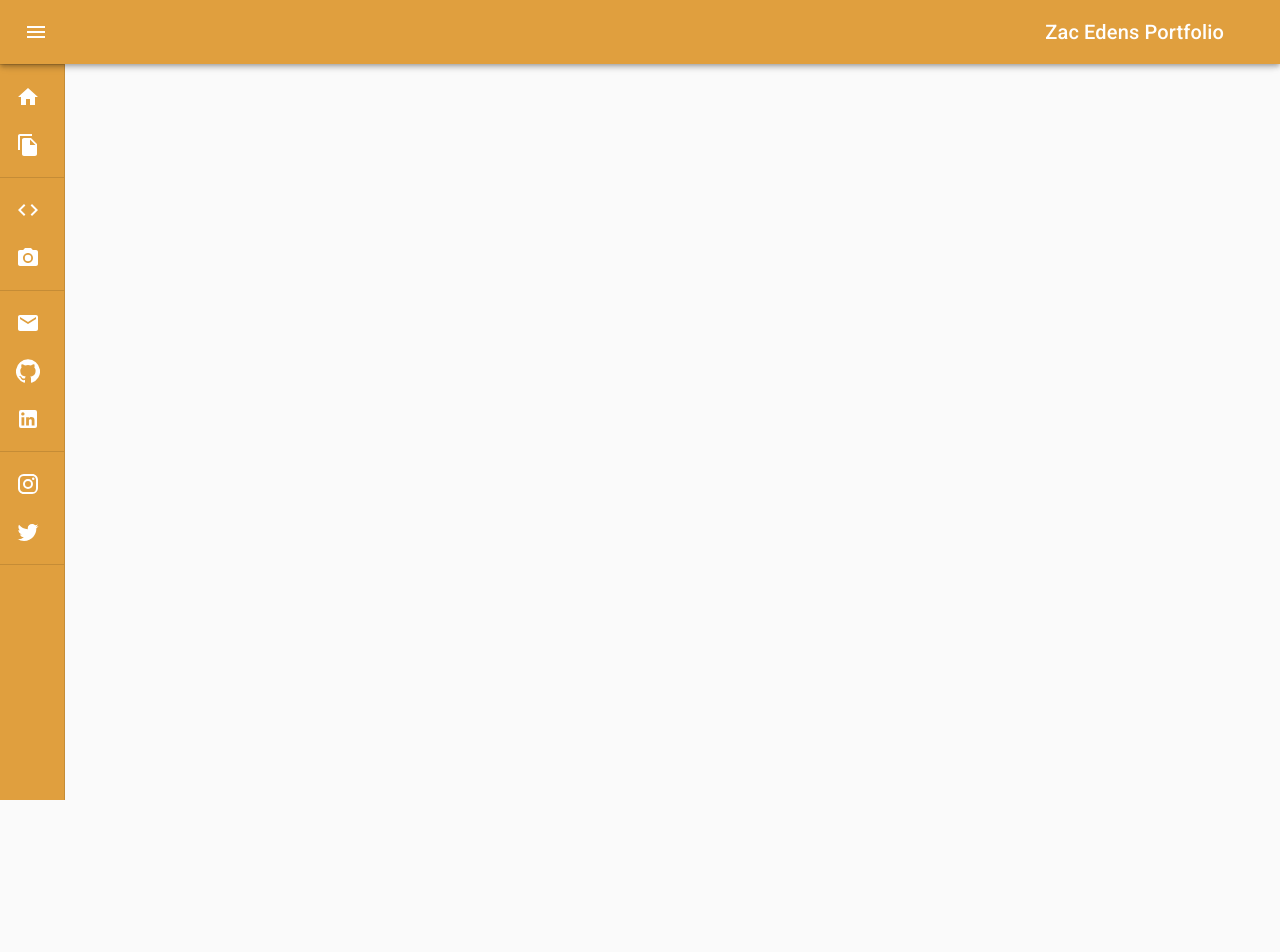
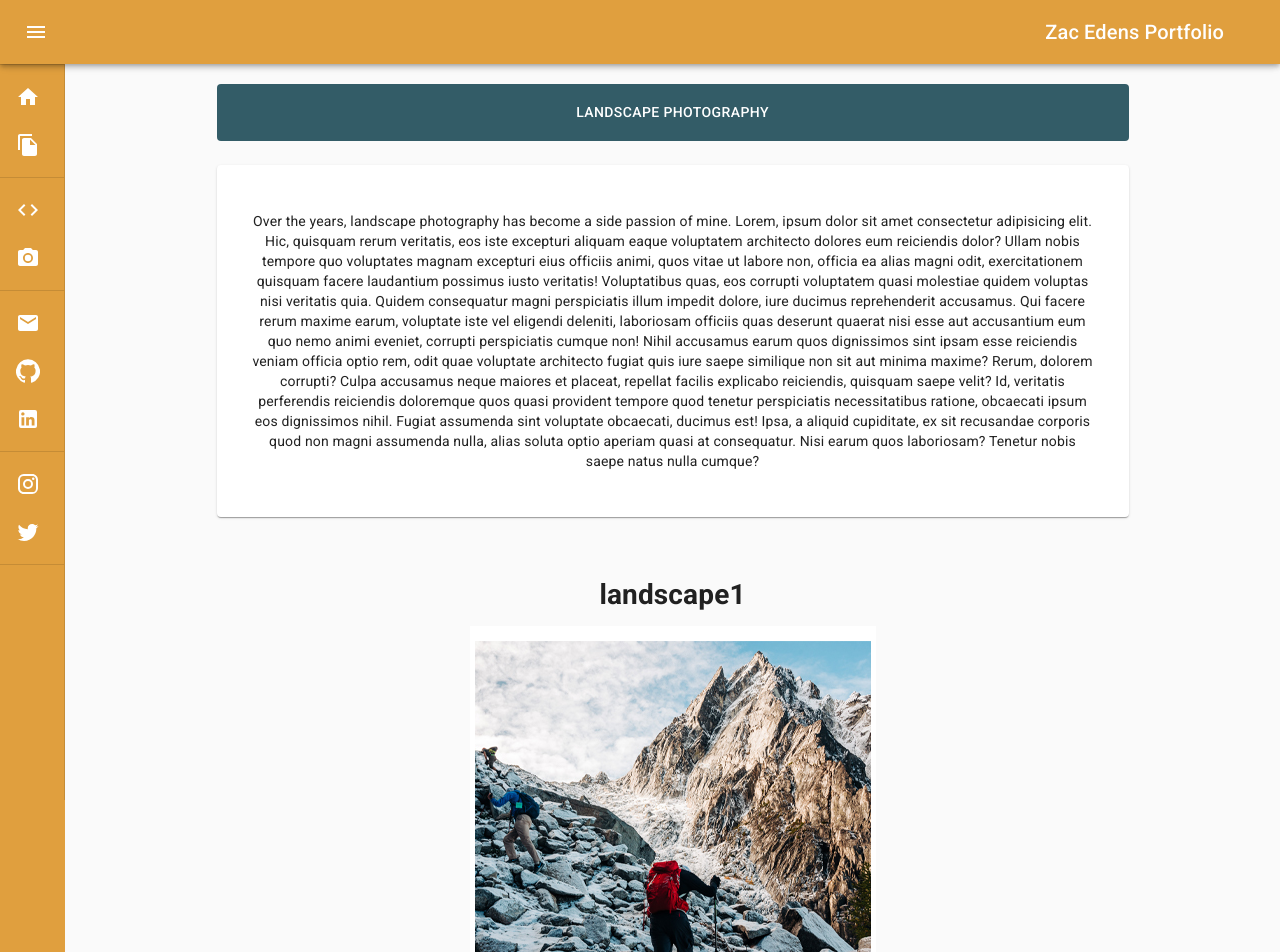
Before and after one commit to themancalledzac/edens-portfolio, a React (Create React App) app: page /photography/landscape in a window 1280 px wide. Shown: the top 952 px of the page. Before the commit the page ends 800 px from the top, so only its background shows below. Built offline with nearby package versions, Linux system fonts and the light colour scheme.

Commit message:
Working on Landscape page. will componentize it into a single component for all photo pages soon. Also updated router for each page.

```diff
--- a/src/components/PhotoCard.js
+++ b/src/components/PhotoCard.js
@@ -25,9 +25,9 @@ const useStyles = makeStyles(() => ({
     borderBottom: "15px solid white",
     borderTop: "15px solid white",
     textAlign: "center",
-      "&:hover": {
-        cursor: "pointer",
-    }
+    "&:hover": {
+      cursor: "pointer",
+    },
   },
 }));
 
@@ -40,6 +40,11 @@ const PhotoCard = ({ title, image, nav }) => {
   const handleClick = async () => {
     const name = { nav };
     dispatch(PHOTO_PAGE_STATE(true));
+    window.scroll({
+      top: 0,
+      left: 0,
+      behavior: "smooth",
+    });
     history.push(name.nav, "_blank");
   };
   const classes = useStyles();
@@ -51,7 +56,12 @@ const PhotoCard = ({ title, image, nav }) => {
             <Button onClick={handleClick}>{title}</Button>
           </Typography>
           <hr></hr>
-          <img className={classes.image} onClick={handleClick} src={image.src} alt={image.title} />
+          <img
+            className={classes.image}
+            onClick={handleClick}
+            src={image.src}
+            alt={image.title}
+          />
         </Container>
       </Paper>
     </>
--- /dev/null
+++ b/src/components/PhotoPageCard.js
@@ -0,0 +1,50 @@
+import {
+  Button,
+  Grid,
+  Paper,
+  Container,
+  Link,
+  makeStyles,
+} from "@material-ui/core";
+import { useHistory } from "react-router-dom";
+
+const useStyles = makeStyles(() => ({
+  root: {
+    flexGrow: 1,
+  },
+  title: {
+    height: "3rem",
+    textAlign: "center",
+    paddingTop: "1rem",
+    padding: "0, 2rem",
+  },
+  image: {
+    maxWidth: "100%",
+    border: "5px solid white",
+    borderBottom: "15px solid white",
+    borderTop: "15px solid white",
+    textAlign: "center",
+    marginLeft: "auto",
+    marginRight: "auto",
+    display: "block",
+  },
+  description: {},
+}));
+
+const PhotoPageCard = ({ key, title, image }) => {
+  const classes = useStyles();
+  return (
+    <div className={classes.root}>
+      <Container maxWidth='lg'>
+        <Grid container spacing={3}>
+          <Grid item xs={12}>
+            <h1 className={classes.title}>{title}</h1>
+            <img src={image} alt={title} className={classes.image} />
+          </Grid>
+        </Grid>
+      </Container>
+    </div>
+  );
+};
+
+export default PhotoPageCard;
--- a/src/page/Landscape.js
+++ b/src/page/Landscape.js
@@ -1,41 +1,103 @@
 import React, { useCallback, useState } from "react";
+import { Button, Container, Grid, makeStyles, Paper } from "@material-ui/core";
+import colors from "../components/colors";
 import photoData from "../utils/photoData";
-import { render } from "react-dom";
-import Gallery from "react-photo-gallery";
-import Carousel, { Modal, ModalGateway } from "react-images";
+import PhotoPageCard from "../components/PhotoPageCard";
+const landscapePhotoData = photoData[3];
+
+const useStyles = makeStyles((theme) => ({
+  root: {
+    flexGrow: 1,
+  },
+  paper: {
+    padding: theme.spacing(2),
+    textAlign: "center",
+    height: "20rem",
+    width: "100%",
+    color: theme.palette.text.secondary,
+  },
+  header: {
+    padding: theme.spacing(2),
+    marginTop: "20px",
+    textAlign: "center",
+    color: colors.white,
+    backgroundColor: colors.blue,
+  },
+  infos: {
+    textAlign: "center",
+    padding: "2rem",
+  },
+}));
+
 const photos = photoData[3].images;
 
 const Landscape = () => {
-  const [currentImage, setCurrentImage] = useState(0);
-  const [viewerIsOpen, setViewerIsOpen] = useState(false);
-
-  const openLightbox = useCallback((event, { photo, index }) => {
-    setCurrentImage(index);
-    setViewerIsOpen(true);
-  }, []);
-
-  const closeLightbox = () => {
-    setCurrentImage(0);
-    setViewerIsOpen(false);
-  };
-
+  const classes = useStyles();
   return (
-    <div>
-      <Gallery photos={photos} onClick={openLightbox} />;
-      <ModalGateway>
-        {viewerIsOpen ? (
-          <Modal onClose={closeLightbox}>
-            <Carousel
-              currentIndex={currentImage}
-              view={photos.map((x) => ({
-                ...x,
-                srcset: x.srcSet,
-                caption: x.title,
-              }))}
-            />
-          </Modal>
-        ) : null}
-      </ModalGateway>
+    <div className={classes.root}>
+      <Container maxWidth='md'>
+        <Grid container spacing={3}>
+          <Grid item xs={12}>
+            <div className={classes.root}>
+              <Grid container spacing={3}>
+                <Grid item xs={12}>
+                  <Button
+                    style={{ width: "100%" }}
+                    className={(classes.paper, classes.header)}
+                    // onClick={() => fullChange()}
+                  >
+                    {landscapePhotoData.title}
+                  </Button>
+                </Grid>
+                <Grid item xs={12}>
+                  <Paper className={classes.infos}>
+                    <p>
+                      Over the years, landscape photography has become a side
+                      passion of mine. Lorem, ipsum dolor sit amet consectetur
+                      adipisicing elit. Hic, quisquam rerum veritatis, eos iste
+                      excepturi aliquam eaque voluptatem architecto dolores eum
+                      reiciendis dolor? Ullam nobis tempore quo voluptates
+                      magnam excepturi eius officiis animi, quos vitae ut labore
+                      non, officia ea alias magni odit, exercitationem quisquam
+                      facere laudantium possimus iusto veritatis! Voluptatibus
+                      quas, eos corrupti voluptatem quasi molestiae quidem
+                      voluptas nisi veritatis quia. Quidem consequatur magni
+                      perspiciatis illum impedit dolore, iure ducimus
+                      reprehenderit accusamus. Qui facere rerum maxime earum,
+                      voluptate iste vel eligendi deleniti, laboriosam officiis
+                      quas deserunt quaerat nisi esse aut accusantium eum quo
+                      nemo animi eveniet, corrupti perspiciatis cumque non!
+                      Nihil accusamus earum quos dignissimos sint ipsam esse
+                      reiciendis veniam officia optio rem, odit quae voluptate
+                      architecto fugiat quis iure saepe similique non sit aut
+                      minima maxime? Rerum, dolorem corrupti? Culpa accusamus
+                      neque maiores et placeat, repellat facilis explicabo
+                      reiciendis, quisquam saepe velit? Id, veritatis
+                      perferendis reiciendis doloremque quos quasi provident
+                      tempore quod tenetur perspiciatis necessitatibus ratione,
+                      obcaecati ipsum eos dignissimos nihil. Fugiat assumenda
+                      sint voluptate obcaecati, ducimus est! Ipsa, a aliquid
+                      cupiditate, ex sit recusandae corporis quod non magni
+                      assumenda nulla, alias soluta optio aperiam quasi at
+                      consequatur. Nisi earum quos laboriosam? Tenetur nobis
+                      saepe natus nulla cumque?
+                    </p>
+                  </Paper>
+                </Grid>
+                {photos.map(({ title, src }) => (
+                  <Grid key={title} item xs={12}>
+                    <PhotoPageCard
+                      key={title}
+                      title={title}
+                      image={src}
+                    ></PhotoPageCard>
+                  </Grid>
+                ))}
+              </Grid>
+            </div>
+          </Grid>
+        </Grid>
+      </Container>
     </div>
   );
 };
--- a/src/page/NavBar.js
+++ b/src/page/NavBar.js
@@ -361,10 +361,10 @@ export default function NavBar(props) {
         <Switch>
           <Route exact path='/' component={Home} />
           <Route exact path='/photography' component={Photography} />
-          <Route exact path='/event' component={Event} />
-          <Route exact path='/portrait' component={Portrait} />
-          <Route exact path='/street' component={Street} />
-          <Route exact path='/landscape' component={Landscape} />
+          <Route exact path='/photography/event' component={Event} />
+          <Route exact path='/photography/portrait' component={Portrait} />
+          <Route exact path='/photography/street' component={Street} />
+          <Route exact path='/photography/landscape' component={Landscape} />
         </Switch>
       </main>
     </div>
--- a/src/utils/photoPageData.js
+++ b/src/utils/photoPageData.js
@@ -5,7 +5,7 @@ const photoPageData = [
       src: require("../assets/photography/event/Header1.jpg").default,
       title: "Event photography page.",
     },
-    nav: "/event",
+    nav: "/photography/event",
   },
   {
     title: "Portrait",
@@ -13,7 +13,7 @@ const photoPageData = [
       src: require("../assets/photography/portrait/Header1.jpg").default,
       title: "Portrait photography page.",
     },
-    nav: "/portrait",
+    nav: "/photography/portrait",
   },
   {
     title: "Street",
@@ -21,7 +21,7 @@ const photoPageData = [
       src: require("../assets/photography/street/Header1.jpg").default,
       title: "Street photography page.",
     },
-    nav: "/street",
+    nav: "/photography/street",
   },
   {
     title: "Nature",
@@ -29,7 +29,7 @@ const photoPageData = [
       src: require("../assets/photography/landscape/Header1.jpg").default,
       title: "Nature and Landscape photography page.",
     },
-    nav: "/landscape",
+    nav: "/photography/landscape",
   },
 ];
 
```
